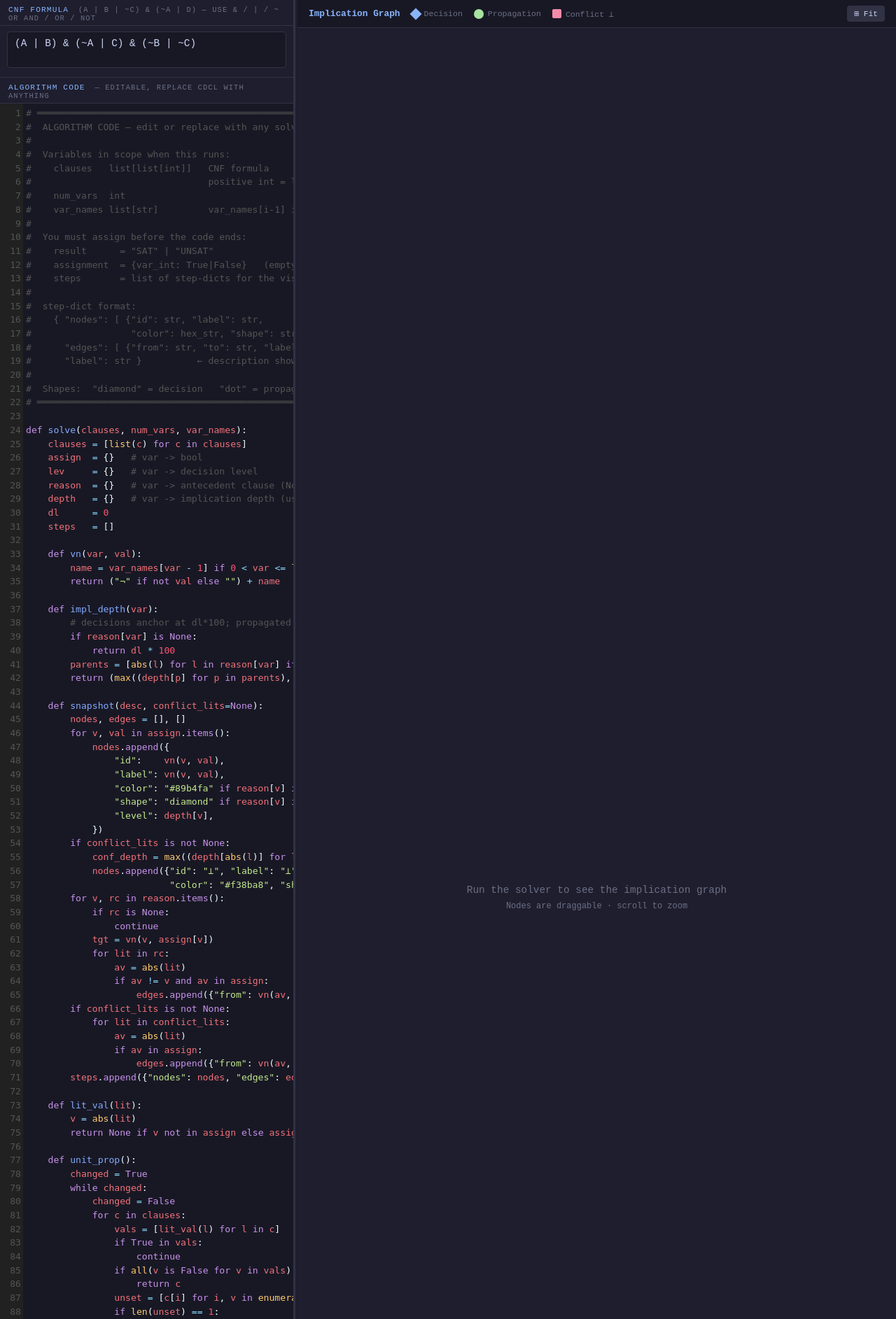
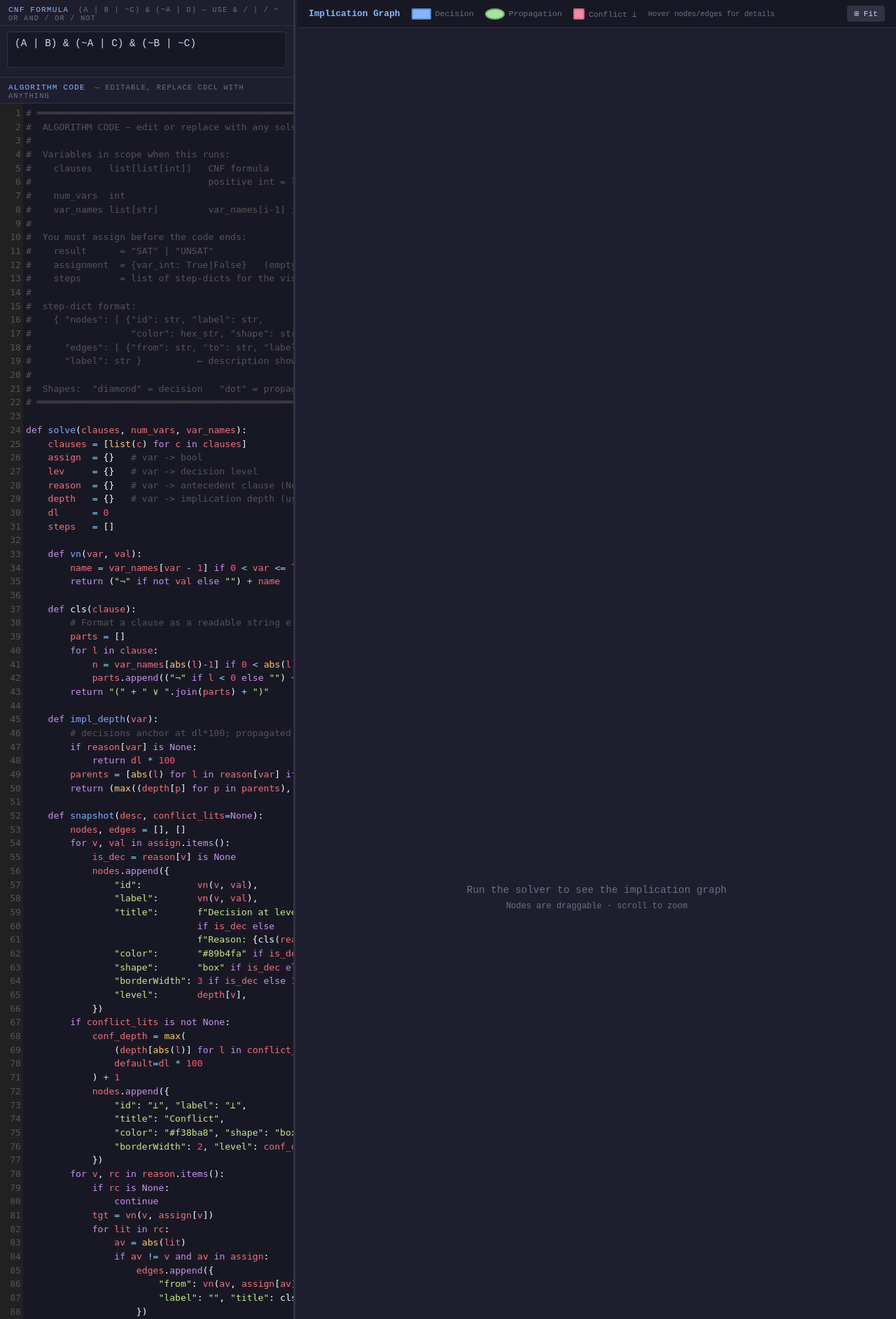
Before and after one commit to kwadwoz/CDCL-visualizer, a Flask app: page / in a window 1280 px wide. Shown: the part 42-1927 px from the top of the page at 70% size. Run offline with Flask 3, Linux system fonts and the light colour scheme; some libraries are stand-ins or nearby versions.

Commit message:
for labeling of the not black is a not smart color

```diff
--- a/app.py
+++ b/app.py
@@ -48,6 +48,14 @@ def solve(clauses, num_vars, var_names):
         name = var_names[var - 1] if 0 < var <= len(var_names) else f"x{var}"
         return ("¬" if not val else "") + name
 
+    def cls(clause):
+        # Format a clause as a readable string e.g. (¬A ∨ C)
+        parts = []
+        for l in clause:
+            n = var_names[abs(l)-1] if 0 < abs(l) <= len(var_names) else f"x{abs(l)}"
+            parts.append(("¬" if l < 0 else "") + n)
+        return "(" + " ∨ ".join(parts) + ")"
+
     def impl_depth(var):
         # decisions anchor at dl*100; propagated nodes get parent_max+1
         if reason[var] is None:
@@ -58,17 +66,29 @@ def solve(clauses, num_vars, var_names):
     def snapshot(desc, conflict_lits=None):
         nodes, edges = [], []
         for v, val in assign.items():
+            is_dec = reason[v] is None
             nodes.append({
-                "id":    vn(v, val),
-                "label": vn(v, val),
-                "color": "#89b4fa" if reason[v] is None else "#a6e3a1",
-                "shape": "diamond" if reason[v] is None else "dot",
-                "level": depth[v],
+                "id":          vn(v, val),
+                "label":       vn(v, val),
+                "title":       f"Decision at level {lev[v]}"
+                               if is_dec else
+                               f"Reason: {cls(reason[v])}",
+                "color":       "#89b4fa" if is_dec else "#a6e3a1",
+                "shape":       "box" if is_dec else "ellipse",
+                "borderWidth": 3 if is_dec else 1.5,
+                "level":       depth[v],
             })
         if conflict_lits is not None:
-            conf_depth = max((depth[abs(l)] for l in conflict_lits if abs(l) in depth), default=dl * 100) + 1
-            nodes.append({"id": "⊥", "label": "⊥",
-                          "color": "#f38ba8", "shape": "square", "level": conf_depth})
+            conf_depth = max(
+                (depth[abs(l)] for l in conflict_lits if abs(l) in depth),
+                default=dl * 100
+            ) + 1
+            nodes.append({
+                "id": "⊥", "label": "⊥",
+                "title": "Conflict",
+                "color": "#f38ba8", "shape": "box",
+                "borderWidth": 2, "level": conf_depth,
+            })
         for v, rc in reason.items():
             if rc is None:
                 continue
@@ -76,12 +96,19 @@ def solve(clauses, num_vars, var_names):
             for lit in rc:
                 av = abs(lit)
                 if av != v and av in assign:
-                    edges.append({"from": vn(av, assign[av]), "to": tgt, "label": ""})
+                    edges.append({
+                        "from": vn(av, assign[av]), "to": tgt,
+                        "label": "", "title": cls(rc),
+                    })
         if conflict_lits is not None:
+            conf_cls = cls(conflict_lits)
             for lit in conflict_lits:
                 av = abs(lit)
                 if av in assign:
-                    edges.append({"from": vn(av, assign[av]), "to": "⊥", "label": ""})
+                    edges.append({
+                        "from": vn(av, assign[av]), "to": "⊥",
+                        "label": "", "title": conf_cls,
+                    })
         steps.append({"nodes": nodes, "edges": edges, "label": desc})
 
     def lit_val(lit):
--- a/templates/index.html
+++ b/templates/index.html
@@ -247,9 +247,10 @@
     <div id="right">
       <div id="graph-header">
         <span style="color:var(--blue);font-size:0.8rem;font-weight:bold;">Implication Graph</span>
-        <span class="legend-item"><span class="legend-diamond"></span> Decision</span>
-        <span class="legend-item"><span class="legend-dot" style="background:var(--green)"></span> Propagation</span>
-        <span class="legend-item"><span class="legend-square"></span> Conflict ⊥</span>
+        <span class="legend-item"><span style="display:inline-block;width:28px;height:16px;background:var(--blue);border:2px solid #5a8fd4;border-radius:2px;"></span> Decision</span>
+        <span class="legend-item"><span style="display:inline-block;width:28px;height:16px;background:var(--green);border:2px solid #6db86d;border-radius:50%;"></span> Propagation</span>
+        <span class="legend-item"><span style="display:inline-block;width:16px;height:16px;background:var(--red);border:2px solid #d4687a;border-radius:2px;"></span> Conflict ⊥</span>
+        <span class="legend-item" style="color:var(--muted);font-size:0.65rem;">Hover nodes/edges for details</span>
         <button onclick="network && network.fit()" style="margin-left:auto;font-size:0.7rem">⊞ Fit</button>
       </div>
 
@@ -296,27 +297,29 @@ function createNetwork(nodes, edges) {
   const container = document.getElementById('network');
   const data = {
     nodes: new vis.DataSet(nodes.map(n => ({
-      id:    n.id,
-      label: n.label,
-      level: n.level ?? 0,
+      id:          n.id,
+      label:       n.label,
+      title:       n.title || '',   // tooltip shown on hover
+      level:       n.level ?? 0,
       color: {
         background: n.color,
-        border:     n.color,
-        highlight:  { background: n.color, border: '#ffffff' },
-        hover:      { background: n.color, border: '#ffffff' },
+        border:     n.color === '#89b4fa' ? '#5a8fd4'
+                  : n.color === '#a6e3a1' ? '#6db86d'
+                  : '#d4687a',
+        highlight: { background: n.color, border: '#ffffff' },
+        hover:     { background: n.color, border: '#ffffff' },
       },
-      shape:     n.shape === 'diamond' ? 'diamond'
-               : n.shape === 'square'  ? 'square'
-               : 'dot',
-      size:      n.shape === 'diamond' ? 22 : 18,
-      font: { color: '#181825', size: 13, bold: true },
-      borderWidth: 2,
+      shape:       n.shape || 'ellipse',   // "box", "ellipse" — label is inside
+      font: { color: '#181825', size: 14, bold: true },
+      borderWidth: n.borderWidth ?? 2,
+      margin:      8,
     }))),
     edges: new vis.DataSet(edges.map((e, i) => ({
       id:     i,
       from:   e.from,
       to:     e.to,
       label:  e.label || '',
+      title:  e.title || '',   // clause tooltip on hover
       arrows: 'to',
       color:  { color: '#6c7086', highlight: '#cdd6f4' },
       smooth: { type: 'cubicBezier', forceDirection: 'horizontal', roundness: 0.3 },
```
